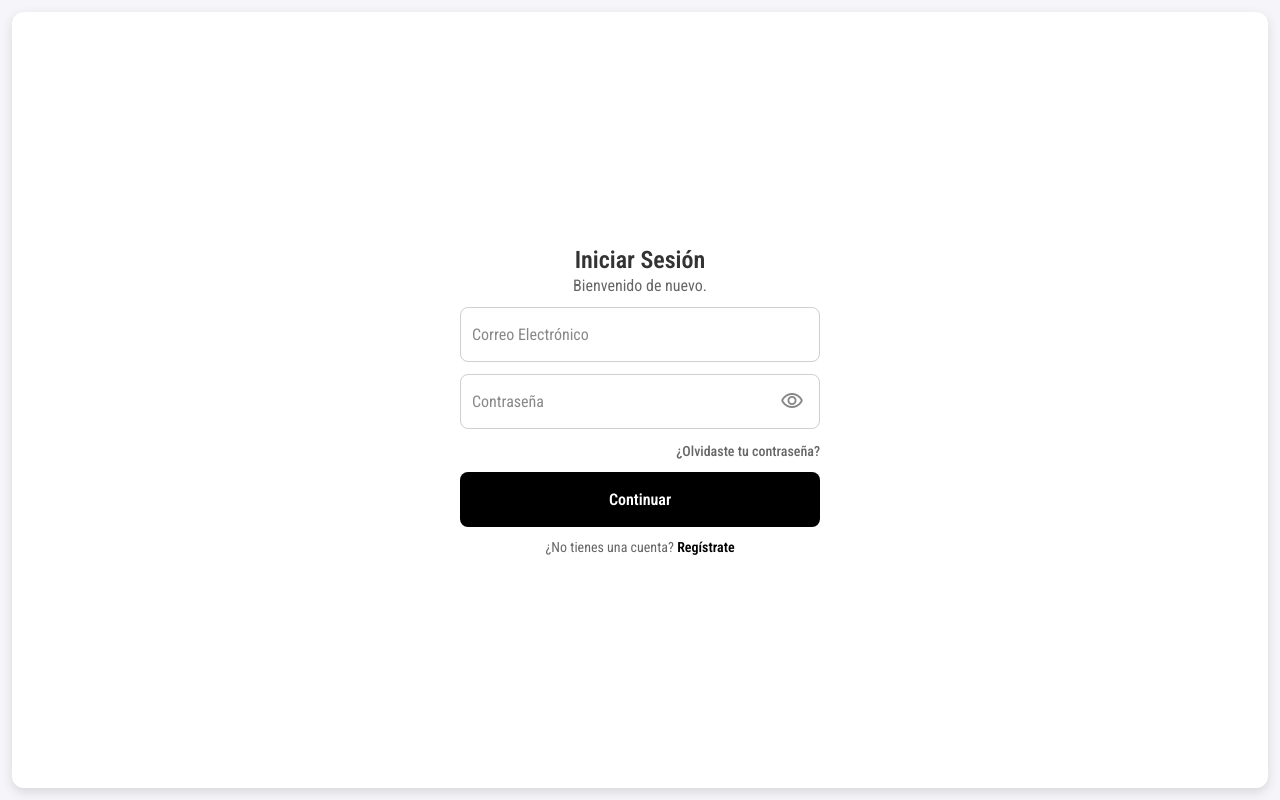
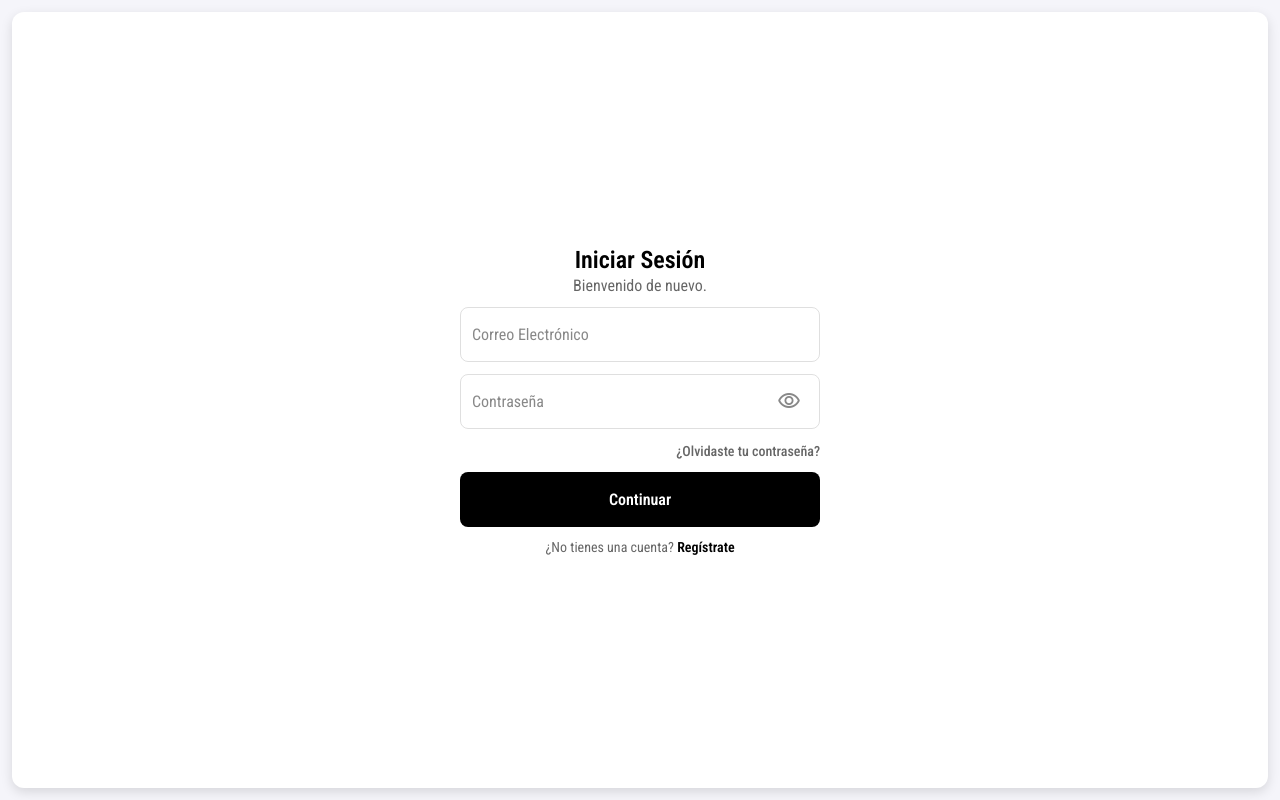
Before and after one commit to JorgeOrtega-ux/ProjectAurora, a PHP site: page /ProjectAurora/login in a window 1280 px wide. Run offline with PHP 8.4, Linux system fonts and the light colour scheme.

Commit message:
Add files via upload

```diff
--- a/ProjectAurora/assets/css/styles.css
+++ b/ProjectAurora/assets/css/styles.css
@@ -322,16 +322,11 @@ html {
     flex-direction: column;
     gap: 12px; /* Espaciado uniforme entre inputs */
     width: 100%;
-    animation: fadeIn 0.3s ease-out;
+    /* ANIMACIÓN ELIMINADA AQUÍ */
 }
 
 .auth-step-container.active {
     display: flex; /* Se muestra activando Flexbox */
-}
-
-@keyframes fadeIn {
-    from { opacity: 0; transform: translateY(5px); }
-    to { opacity: 1; transform: translateY(0); }
 }
 
 /* Wrapper para enlaces (ej: Forgot Password) dentro del flujo flex */
@@ -348,7 +343,7 @@ html {
     text-align: center;
     font-size: 24px;
     font-weight: 600;
-    color: #333;
+    color: #000000;
 }
 
 .form-container p {
@@ -368,7 +363,7 @@ html {
     padding: 14px 12px 0 12px;
     font-size: 16px;
     color: #333;
-    border: 1px solid #00000030;
+    border: 1px solid #00000020;
     border-radius: 8px;
     outline: none;
     box-sizing: border-box;
@@ -415,10 +410,6 @@ html {
     display: flex;
     justify-content: center;
     align-items: center;
-}
-
-.form-button:hover {
-    background-color: #333;
 }
 
 .form-button:disabled {
@@ -468,8 +459,8 @@ input[data-input="login-password"] {
     top: 27.5px;
     right: 10px;
     transform: translateY(-50%);
-    width: 36px;
-    height: 36px;
+    width: 42px;
+    height: 42px;
     border-radius: 50%;
     padding: 0;
     transition: background-color 0.2s ease;
--- a/ProjectAurora/includes/sections/login.php
+++ b/ProjectAurora/includes/sections/login.php
@@ -1,6 +1,14 @@
 <?php
+// [CORRECCIÓN] Validar si la variable existe.
+// Si se carga vía AJAX (fetch), $CURRENT_SECTION no estará definida por el router.
+if (!isset($CURRENT_SECTION)) {
+    $CURRENT_SECTION = 'login';
+}
+
 $isStep2 = ($CURRENT_SECTION === 'login/verification-additional');
 $maskedEmailDisplay = 'tu correo';
+
+// Solo intentamos acceder a la sesión si existe y es el paso 2
 if ($isStep2 && isset($_SESSION['temp_login_2fa']['email'])) {
     $rawEmail = $_SESSION['temp_login_2fa']['email'];
     $parts = explode('@', $rawEmail);
```
